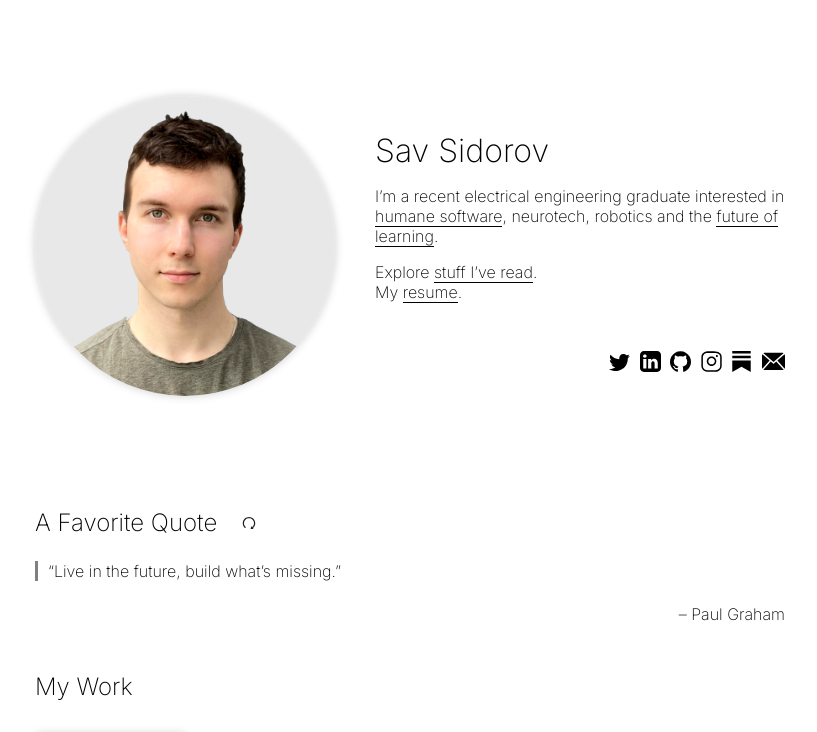
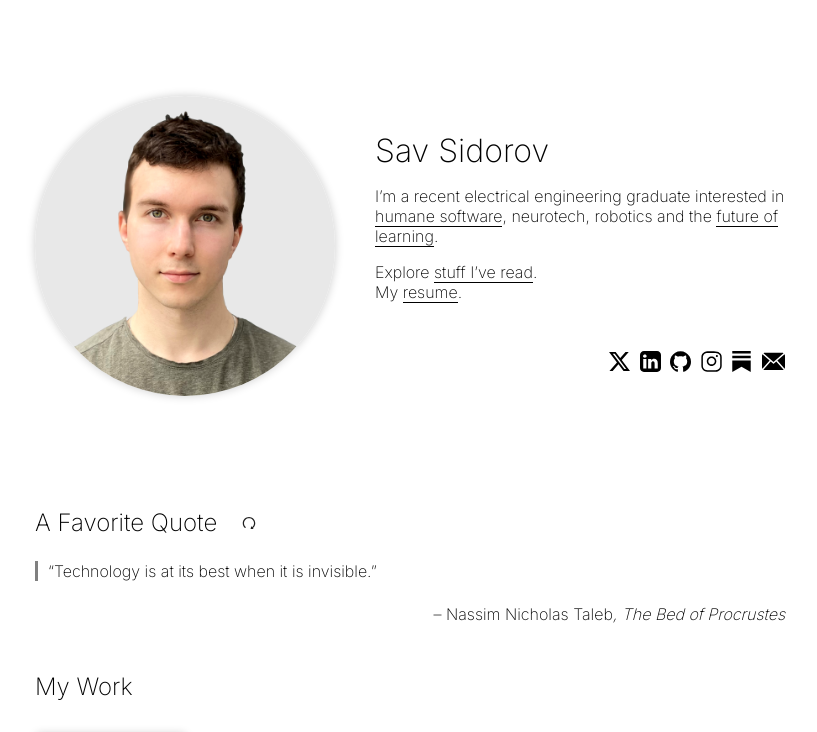
Before and after one commit to SavSidorov/savsidorov.com, a Next.js app: page / in a window 1280 px wide. Shown: the top 732 px of the page, without its empty margins (230-1047 px from the left). Built offline with nearby package versions, Linux system fonts and the light colour scheme.

Commit message:
Updated Twitter to X

```diff
--- a/components/About.tsx
+++ b/components/About.tsx
@@ -1,7 +1,7 @@
-import React from 'react';
-import Image from 'next/image';
-import Link from 'next/link';
-import styles from './About.module.css';
+import React from "react";
+import Image from "next/image";
+import Link from "next/link";
+import styles from "./About.module.css";
 
 export default function About() {
 	const iconWidth = 21;
@@ -23,35 +23,35 @@ export default function About() {
 			<div className={styles.content}>
 				<h1 className={styles.name}>Sav Sidorov</h1>
 				<p>
-					I’m a recent electrical engineering graduate interested in{' '}
+					I’m a recent electrical engineering graduate interested in{" "}
 					<Link href="https://www.youtube.com/watch?v=agOdP2Bmieg">
 						<span>humane software</span>
 					</Link>
-					, neurotech, robotics and the{' '}
+					, neurotech, robotics and the{" "}
 					<Link href="https://savsidorov.substack.com/p/the-future-of-learning">
 						<span>future of learning</span>
 					</Link>
 					.
 				</p>
 				<p>
-					Explore{' '}
+					Explore{" "}
 					<Link href="/library">
 						<span>stuff I’ve read</span>
 					</Link>
 					.
 				</p>
 				<p>
-					My{' '}
+					My{" "}
 					<Link href="/sav_sidorov_resume.pdf">
 						<span>resume</span>
 					</Link>
 					.
 				</p>
 				<div className={styles.socials}>
-					<Link href="https://twitter.com/savsidorov">
+					<Link href="https://x.com/savsidorov">
 						<Image
-							src="/socials/twitter.svg"
-							alt="Twitter"
+							src="/socials/x.svg"
+							alt="X.com"
 							width={iconWidth}
 							height={iconHeight}
 							draggable={false}
--- a/data/quotes.json
+++ b/data/quotes.json
@@ -141,7 +141,11 @@
 		"author": "Quentin Tarantino"
 	},
 	{
-		"text": "If names be not correct, language is not in accordance with the truth of things. If language be not in accordance with the truth of things, affairs cannot be carried on to success. When affairs cannot be carried on to success, proprieties and music do not flourish.",
+		"text": "If names be not correct, language is not in accordance with the truth of things. If language be not in accordance with the truth of things, affairs cannot be carried on to success.",
 		"author": "Confucius, The Analects"
+	},
+	{
+		"text": "Living life as an artist is a practice. You are either engaging in the practice or you’re not.",
+		"author": "Rick Rubin"
 	}
 ]
```
Also changed, not shown: public/socials/x.svg (added).
